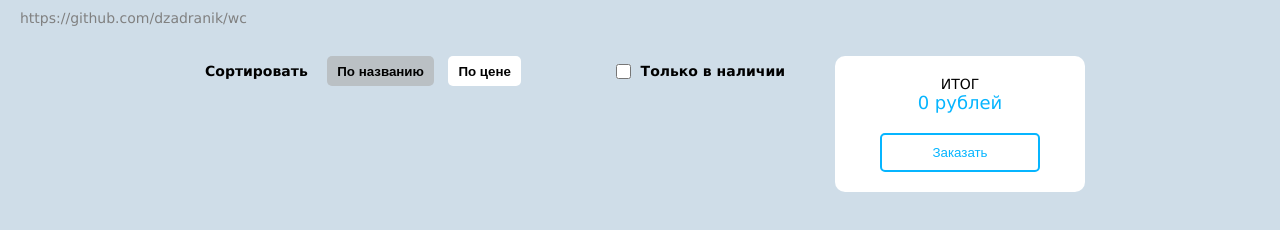
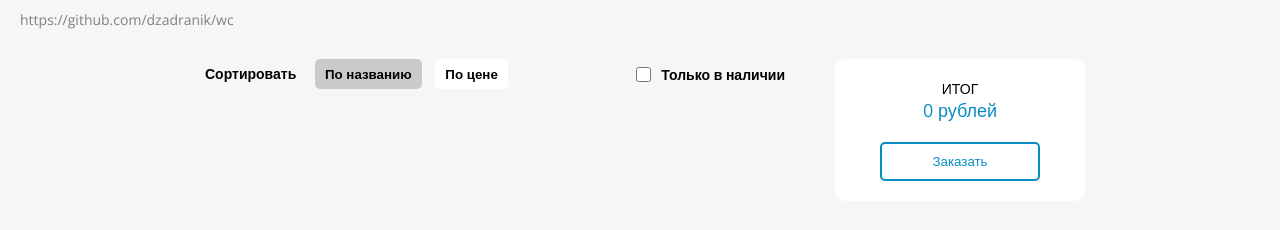
Before and after one commit to dzadranik/goods-and-basket, a website: page src/index.pug in a window 1280 px wide. Drawn offline with nearby package versions, Linux system fonts and the light colour scheme; files that its build step writes are made by us from their sources; no server answers.

Commit message:
updated styles

```diff
--- a/src/styles/style.scss
+++ b/src/styles/style.scss
@@ -1,11 +1,12 @@
 @import 'reset';
+@import url('https://fonts.googleapis.com/css?family=Open+Sans&display=swap');
 
-$white-color: #fff;
-$black-color: #000;
-$grey-color: grey;
-$dark-grey-clor: #bac0c4;
-$blue-color: #06b5ff;
-$light-blue-color: #f3f8fb;
+$color-white: #fff;
+$color-black: #000;
+$color-font: grey;
+$color-blue: #088dc4;
+$color-background-blue: #eaf9ff;
+$color-background-active-button: #cacaca;
 
 @mixin button {
 	padding: 10px;
@@ -14,20 +15,20 @@ $light-blue-color: #f3f8fb;
 	border-radius: 5px;
 	outline: none;
 	display: block;
-	background: #fff;
-	border: 2px solid $blue-color;
-	color: $blue-color;
+	background: $color-white;
+	border: 2px solid $color-blue;
+	color: $color-blue;
 	transition: all 0.6s ease 0s;
 	&:hover {
-		background: $blue-color;
-		color: $white-color;
+		background: $color-blue;
+		color: $color-white;
 	}
 }
 
 @mixin light-button {
 	height: 30px;
-	background: $white-color;
-	color: $black-color;
+	background: $color-white;
+	color: $color-black;
 	font-weight: bold;
 	text-align: center;
 	box-sizing: border-box;
@@ -36,27 +37,26 @@ $light-blue-color: #f3f8fb;
 	margin: 0 5px;
 	outline: none;
 	&.active {
-		background: $dark-grey-clor;
+		background: $color-background-active-button;
 		cursor: inherit;
 	}
 }
 
 body {
 	box-sizing: border-box;
-	background: #cfdde8;
+	background: #f6f6f6;
 	font-size: 14px;
-	color: $grey-color;
-	font-family: 'Lucida Sans', 'Lucida Sans Regular', 'Lucida Grande', 'Lucida Sans Unicode', Geneva, Verdana,
-		sans-serif;
+	color: $color-font;
+	font-family: 'Open Sans', sans-serif;
 }
 
 .github-link {
 	padding: 10px 20px;
 	a {
-		color: $grey-color;
+		color: $color-font;
 		text-decoration: none;
 		&:hover {
-			color: $black-color;
+			color: $color-black;
 		}
 	}
 }
@@ -75,7 +75,7 @@ body {
 	margin-bottom: 20px;
 	&__title {
 		font-weight: bold;
-		color: $black-color;
+		color: $color-black;
 		margin: 0 10px;
 	}
 	&__button {
@@ -96,7 +96,7 @@ body {
 	width: 600px;
 	margin-bottom: 25px;
 	&__item {
-		background: #fff;
+		background: $color-white;
 		border-radius: 10px;
 		margin-bottom: 15px;
 		padding: 20px;
@@ -108,17 +108,21 @@ body {
 		height: 100px;
 		margin-right: 20px;
 		flex: none;
+		img {
+			border-radius: 50px;
+		}
 	}
 	&__information {
 		flex-grow: 1;
+		margin-right: 20px;
 	}
 	&__title {
 		font-size: 16px;
-		color: $black-color;
+		color: $color-black;
 		font-weight: bold;
 	}
 	&__price {
-		color: $blue-color;
+		color: $color-blue;
 		font-weight: bold;
 		font-size: 20px;
 	}
@@ -127,7 +131,7 @@ body {
 		margin-bottom: 10px;
 	}
 	&__basket-feedback {
-		color: $black-color;
+		color: $color-black;
 		font-weight: bold;
 		font-size: 12px;
 	}
@@ -146,18 +150,18 @@ body {
 }
 
 .basket {
-	background: #fff;
+	background: $color-white;
 	border-radius: 10px;
 	width: 250px;
 	padding: 20px 10px;
 	&__good-item {
-		background: $light-blue-color;
+		background: $color-background-blue;
 		border-radius: 5px;
 		margin-bottom: 10px;
 		display: flex;
 		padding: 10px;
 		align-items: center;
-		color: $black-color;
+		color: $color-black;
 		margin-bottom: 15px;
 		position: relative;
 	}
@@ -167,7 +171,7 @@ body {
 		background: transparent;
 		top: 0;
 		right: 0;
-		color: $grey-color;
+		color: $color-font;
 		outline: none;
 	}
 	&__good-image {
@@ -175,6 +179,9 @@ body {
 		height: 30px;
 		margin-right: 10px;
 		flex: none;
+		img {
+			border-radius: 50px;
+		}
 	}
 	&__good-name {
 		font-size: 14px;
@@ -184,12 +191,12 @@ body {
 		width: 35px;
 	}
 	&__total {
-		color: $black-color;
+		color: $color-black;
 		text-align: center;
 		margin-bottom: 20px;
 	}
 	&__total-price {
-		color: $blue-color;
+		color: $color-blue;
 		font-weight: bold;
 		font-size: 18px;
 	}
```
Also changed, not shown: build/css/style.min.css.
